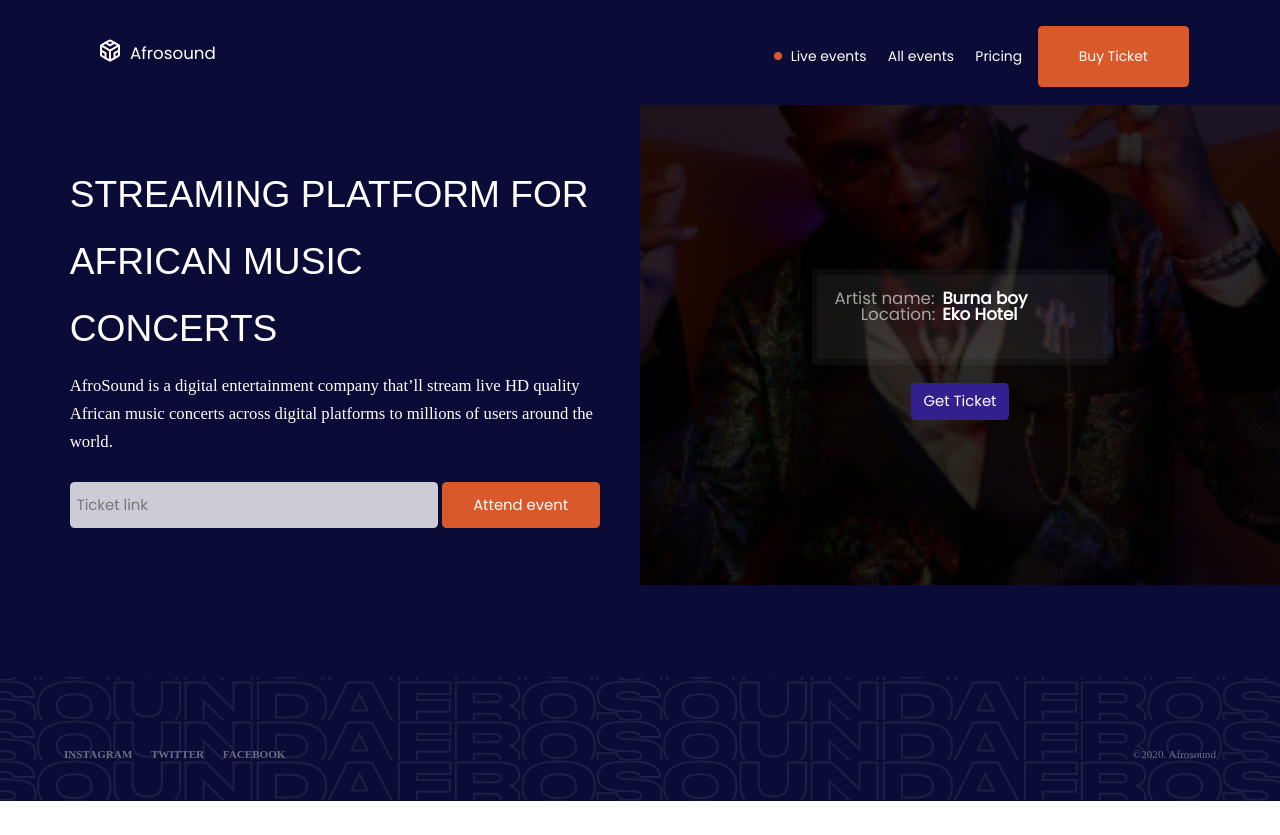
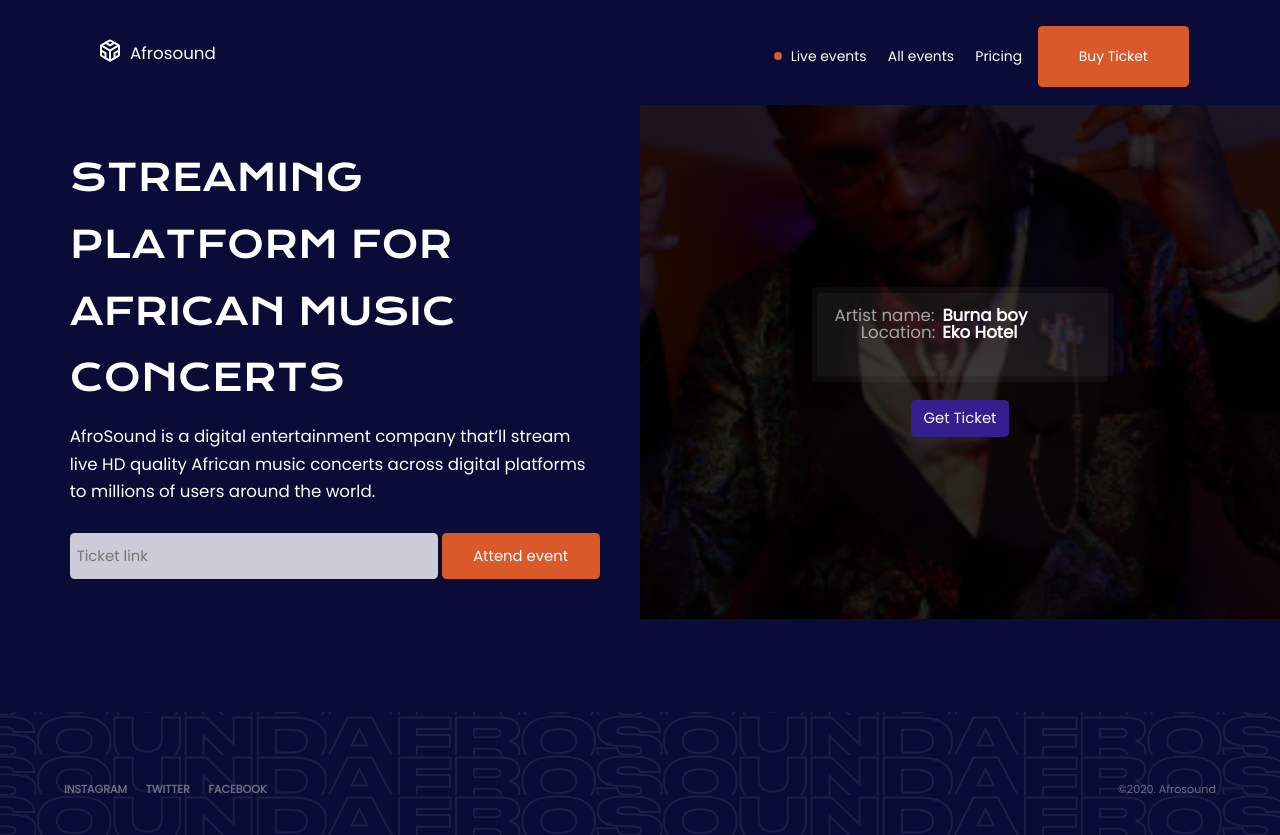
Before and after one commit to Atanda1/afrosound, a website: page index.html in a window 1280 px wide. Before the commit the page ends 801 px from the top, so only its background shows below. Drawn offline with nearby package versions, Linux system fonts and the light colour scheme; a web font is replaced by a local one.

Commit message:
that is all

```diff
--- a/scss/_banner.scss
+++ b/scss/_banner.scss
@@ -20,7 +20,7 @@
         padding: 7%;
         padding-left: 1%;
         &__lg {
-            font-family: 'Druk Wide Bold', sans-serif;
+            font-family: 'Krona One', sans-serif;
             font-size: 4rem;
             line-height: 7.2rem;
         }
@@ -28,7 +28,7 @@
             margin-top: 2%;
             font-size: 1.8rem;
             line-height: 3rem;
-            font-family: $text-font-family;
+           // font-family: $text-font-family;
         }
         &__input {
             margin-top: 5%;
--- a/scss/_footer.scss
+++ b/scss/_footer.scss
@@ -40,14 +40,14 @@
     padding-right: 2rem;
     font-size: 1.2rem;
     font-weight: 800;
-    font-family: $text-font-family;
+   // font-family: $text-font-family;
      margin-bottom: 3.5%;
 
   }
   h4 {
     font-size: 1.2rem;
     font-weight: 500;
-    font-family: $text-font-family;
+    // font-family: $text-font-family;
     margin-left: auto;
     margin-bottom: 3.5%;
 
```
Also changed, not shown: css/style.css, 1 other file.
